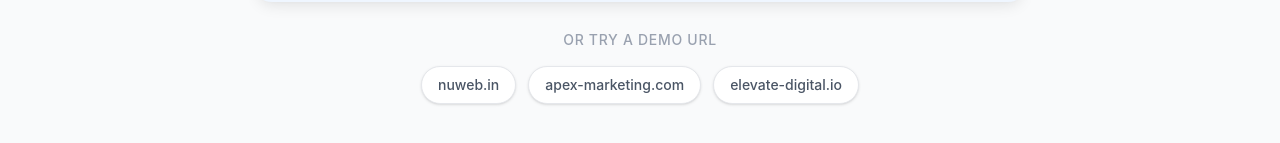
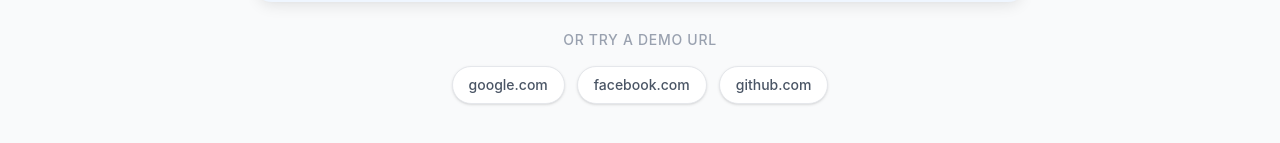
Before and after one commit to arun26282/outreach-asistant, a React (Vite) app: page / in a window 1280 px wide. Shown: the part 539-682 px from the top of the page. Built offline with nearby package versions, Linux system fonts and the light colour scheme.

Commit message:
quick urls changed

```diff
--- a/src/pages/Index.tsx
+++ b/src/pages/Index.tsx
@@ -30,7 +30,7 @@
     const [error, setError] = useState('');
     const [resultData, setResultData] = useState<AnalysisData | null>(null);
 
-    const demoUrls = ["nuweb.in", "apex-marketing.com", "elevate-digital.io"];
+    const demoUrls = ["google.com", "facebook.com", "github.com"];
 
     const handleUrlChange = (e: React.ChangeEvent<HTMLInputElement>) => {
         setUrl(e.target.value);
```
